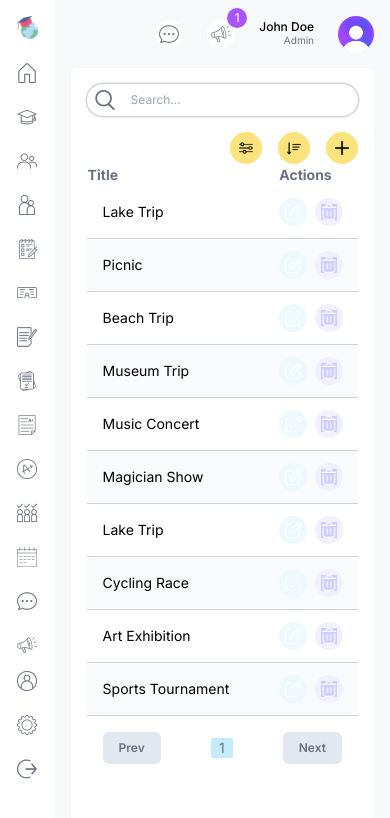
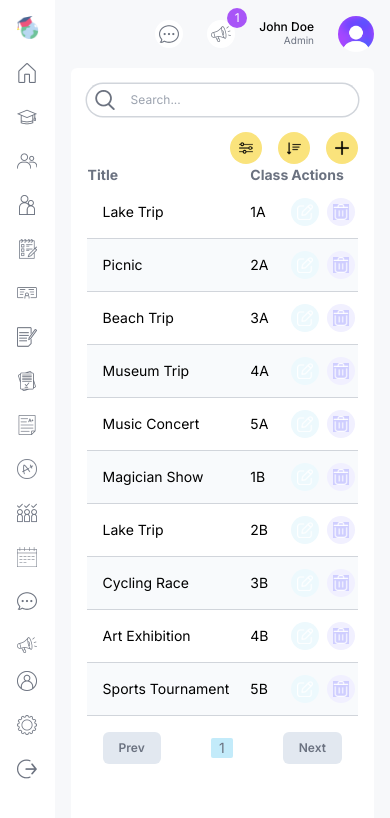
Before and after one commit to YTeyddie22/schul, a Next.js app: page /list/events in a window 390 px wide. Shown: the top 818 px of the page. Built offline with nearby package versions, Linux system fonts and the light colour scheme.

Commit message:
fix(style): add class column

```diff
--- a/src/app/(dashboard)/list/events/page.tsx
+++ b/src/app/(dashboard)/list/events/page.tsx
@@ -16,7 +16,6 @@ const columns = [
     {
         header: "Class",
         accessor: "class",
-        className: "hidden md:table-cell",
     },
     {
         header: "Date",
@@ -54,7 +53,7 @@ const EventsListPage = () => {
             key={items.id}
             className="border-b border-gray-300 even:bg-slate-50 text-sm hover:bg-tedSkyLight">
             <td className="flex items-center gap-4 p-4">{items.title}</td>
-            <td className="hidden md:table-cell">{items.class}</td>
+            <td>{items.class}</td>
             <td className="hidden md:table-cell">{items.date}</td>
             <td className="hidden md:table-cell">{items.startTime}</td>
             <td className="hidden md:table-cell">{items.endTime}</td>
```
